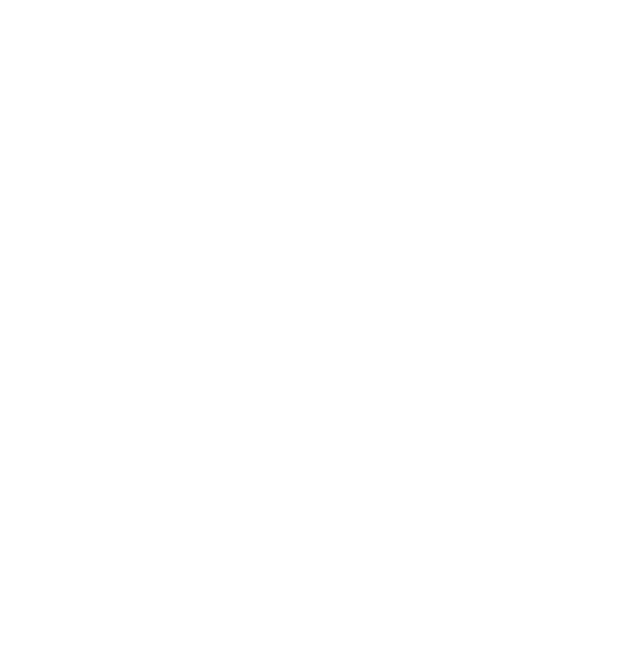
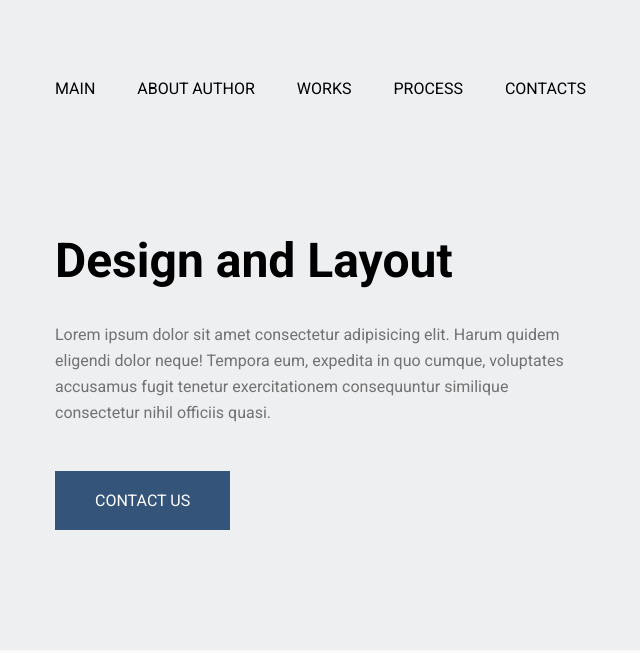
Before and after one commit to klnfreedom/simple_site_9, a plain HTML site: page index.html in a window 1280 px wide. Shown: the whole page, without its empty margins (265-905 px from the left). Drawn offline with Linux system fonts and the light colour scheme.

Commit message:
Add header and navigation to index.html

```diff
--- a/index.html
+++ b/index.html
@@ -4,11 +4,46 @@
 <head>
     <meta charset="UTF-8">
     <meta name="viewport" content="width=device-width, initial-scale=1.0">
-    <title>My HTML Page</title>
+
+    <link rel="stylesheet" href="src/styles.css">
+    <link rel="preconnect" href="https://fonts.googleapis.com">
+    <link rel="preconnect" href="https://fonts.gstatic.com" crossorigin>
+    <link href="https://fonts.googleapis.com/css2?family=Roboto:wght@400;500;700&display=swap"
+        rel="stylesheet">
+
+    <title>Simple Webside 9</title>
 </head>
 
 <body>
+    <header class="header">
+        <nav class="navbar">
+            <ul class="navbar__list">
+                <li class="navbar__item"><a class="navbar__link" href="">Main</a></li>
+                <li class="navbar__item"><a class="navbar__link" href="">About Author</a></li>
+                <li class="navbar__item"><a class="navbar__link" href="">Works</a></li>
+                <li class="navbar__item"><a class="navbar__link" href="">Process</a></li>
+                <li class="navbar__item"><a class="navbar__link" href="">Contacts</a></li>
+            </ul>
+        </nav>
 
+        <div class="content">
+            <h1 class="content__title">Design and Layout</h1>
+            <p class="content__description">Lorem ipsum dolor sit amet consectetur adipisicing elit.
+                Harum quidem eligendi dolor neque! Tempora eum, expedita in quo cumque, voluptates
+                accusamus fugit tenetur exercitationem consequuntur similique consectetur nihil
+                officiis quasi.</p>
+
+            <div>
+                <a class="content__link" href="">Contact Us</a>
+            </div>
+        </div>
+    </header>
+
+    <main>
+
+    </main>
+
+    <footer></footer>
 </body>
 
 </html>
--- /dev/null
+++ b/src/styles.css
@@ -0,0 +1,97 @@
+:root {
+  /* Colors */
+  --color-white: #fff;
+  --color-black: #000;
+
+  --color-accent: #34547a;
+
+  /* Backgrounds */
+  --color-background-primary: #f9f9f9;
+  --color-background-secondary: #eeeff1;
+
+  /* Typography */
+  --font-size: 16px;
+  --font-family: "Roboto", sans-serif;
+  --color-secondary-text: #727272;
+}
+
+* {
+  box-sizing: border-box;
+  margin: 0;
+  padding: 0;
+  list-style: none;
+}
+
+html {
+  font-family: "Roboto", sans-serif;
+  font-size: 16px;
+  font-style: normal;
+  margin: 0%;
+  background-color: var(--color-background-primary);
+}
+
+.header {
+  background-color: var(--color-background-secondary);
+  padding-top: 79px;
+  padding-bottom: 140px;
+}
+
+.navbar {
+  margin-inline-start: 25%;
+}
+
+.navbar__list {
+  display: flex;
+  column-gap: 42px;
+}
+
+.navbar__item {
+  min-width: 84;
+  min-height: 64;
+}
+
+.navbar__link {
+  text-decoration: none;
+  color: var(--color-black);
+  display: block;
+  text-transform: uppercase;
+}
+
+.navbar__link:hover {
+  color: var(--color-accent);
+  transition: 100ms;
+  scale: 1.1;
+}
+
+.content {
+  flex-direction: column;
+  max-width: 540px;
+  padding-top: 162px;
+  margin-inline-start: 25%;
+}
+
+.content__title {
+  font-size: 48px;
+  line-height: 1.64px;
+  padding-bottom: 60px;
+}
+
+.content__description {
+  font-weight: 400;
+  line-height: 1.64;
+  color: var(--color-secondary-text);
+  padding-bottom: 64px;
+}
+
+.content__link {
+  background-color: var(--color-accent);
+  color: var(--color-white);
+  text-decoration: none;
+  padding: 20px 40px;
+  max-width: 225px;
+  text-transform: uppercase;
+}
+
+.content__link:hover {
+  background-color: #2a4365;
+}
```
Also changed, not shown: src/icons/projectic_doc_pencil.svg (added).
